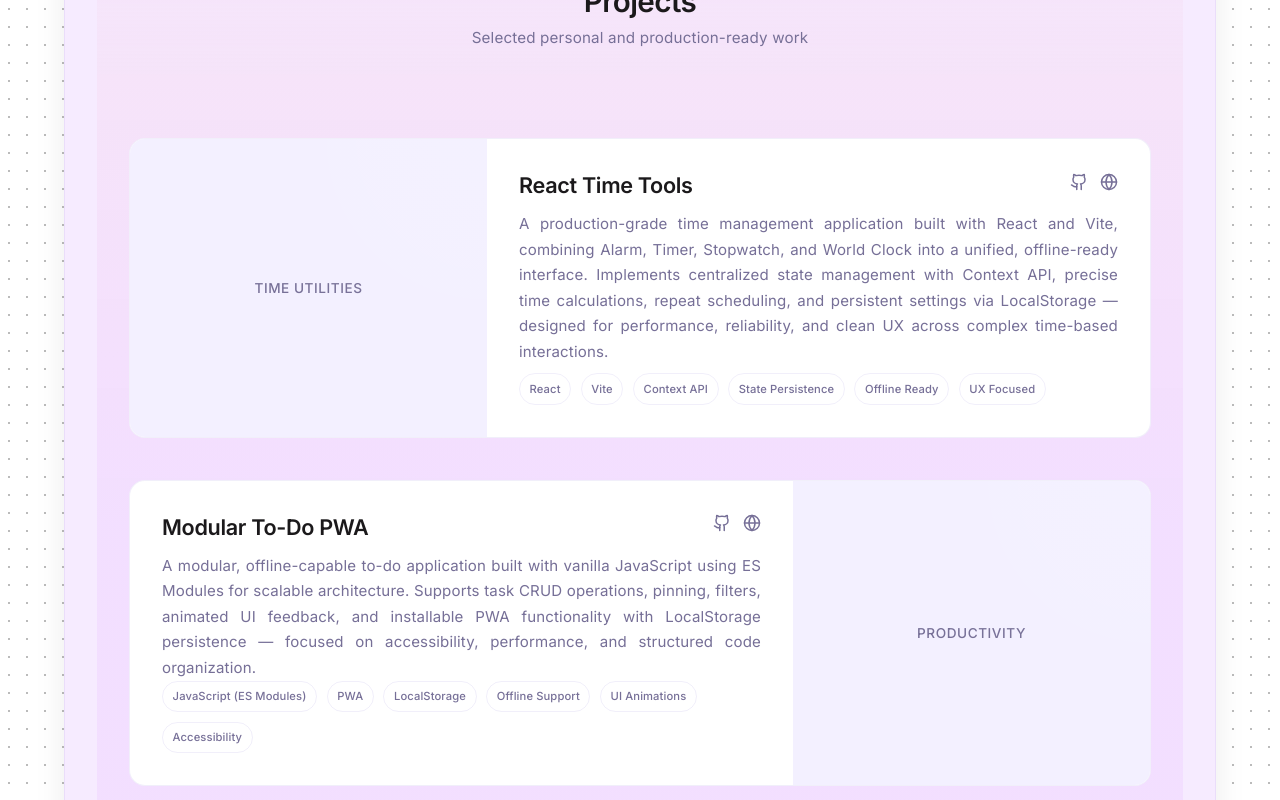
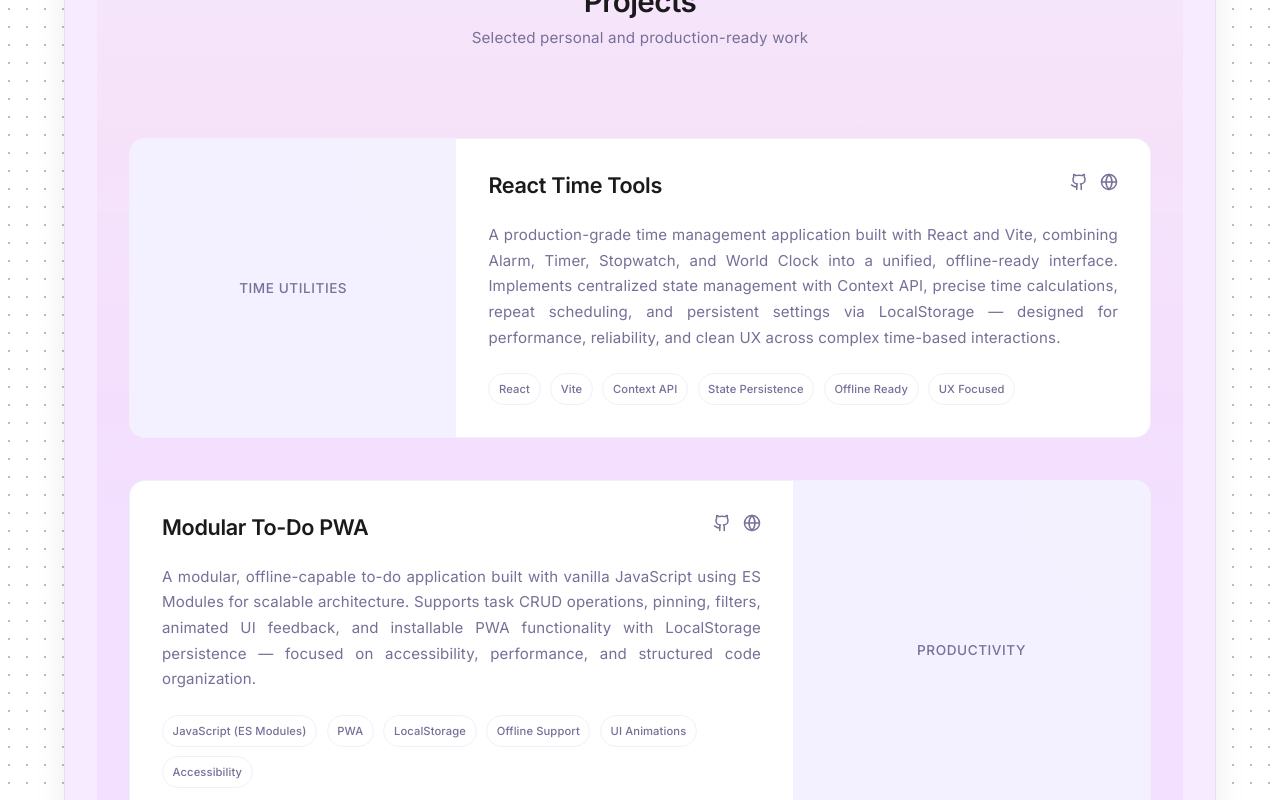
Before and after one commit to sushantshinde7/sushant-portfolio, a React (Vite) app: page / in a window 1280 px wide. Shown: the part 2700-3500 px from the top of the page. Built offline with nearby package versions, Linux system fonts and the light colour scheme.

Commit message:
refactor(project-card): implement gap-based spacing system and rebalance layout proportions
- Replace margin-based spacing with flex gap in project-content
- Set desktop min-height to 280px
- Adjust grid columns to 32% / 68% for improved visual balance

```diff
--- a/src/styles/ProjectCard.css
+++ b/src/styles/ProjectCard.css
@@ -123,9 +123,8 @@
 .project-content {
   display: flex;
   flex-direction: column;
-  justify-content: space-between;
-
   padding: 2rem;
+  gap: 1.45rem; /* replaces description bottom spacing */
 }
 
 /* Header */
@@ -134,7 +133,6 @@
   display: flex;
   align-items: center;
   justify-content: space-between;
-  margin-bottom: 0.75rem;
 }
 
 .project-title {
@@ -186,8 +184,6 @@
   display: flex;
   flex-wrap: wrap;
 
-  margin-top: auto;
-  padding-top: 0.75rem;
   gap: 0.6rem;
 
   list-style: none;
@@ -240,8 +236,8 @@
 
 @media (min-width: 769px) {
   .project-card {
-    grid-template-columns: 35% 65%;
-    min-height: 300px;   /* 👈 increase desktop height */
+    grid-template-columns: 32% 68%;
+    min-height: 280px;   /* 👈 increase desktop height */
   }
 
   .project-card.reverse {
```
